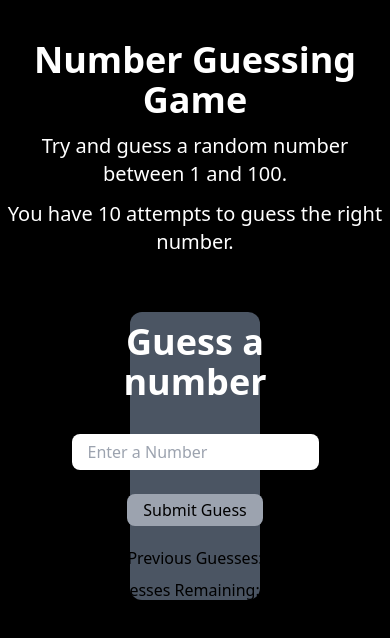
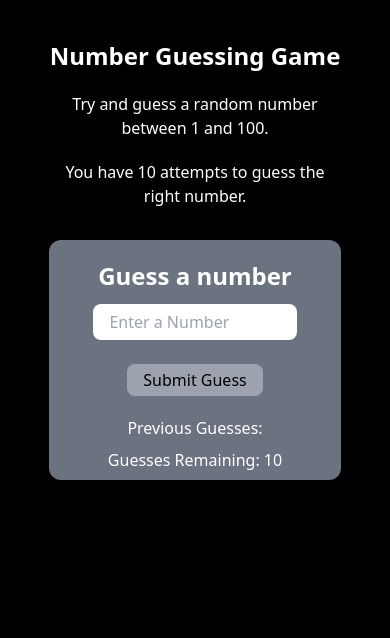
Before and after one commit to Shivansh-OP/Number-Guessing-Game, a website: page src/index.html in a window 390 px wide. Drawn offline with Linux system fonts and the light colour scheme.

Commit message:
responsive

```diff
--- a/src/index.html
+++ b/src/index.html
@@ -8,24 +8,24 @@
     <script src="script.js"></script>
 </head>
 <body class="bg-black">
-    <h1 class="text-4xl font-bold text-white text-center mt-10">
+    <h1 class="text-2xl md:text-4xl font-bold text-white text-center mt-10">
         Number Guessing Game
     </h1>
-    <h3 class="text-xl text-white text-center mt-3">
+    <h3 class="mx-10 mt-5 md:text-xl text-white text-center md:mt-3">
         Try and guess a random number between 1 and 100.
     </h3>
-    <h3 class="text-xl text-white text-center mt-3">
+    <h3 class="mx-16 mt-5 md:text-xl text-white text-center md:mt-3">
         You have 10 attempts to guess the right number.
     </h3>
-    <div class="flex justify-center items-center mt-14">
-        <div id="changeHeight" class="h-72 w-1/3 flex justify-center items-center bg-gray-600 rounded-xl">
+    <div class="flex justify-center items-center mt-8 md:mt-14">
+        <div id="changeHeight" class="w-3/4 bg-gray-500 flex justify-center items-center md:h-72 md:w-1/3 md:bg-gray-600 rounded-xl">
             <form>
-                <h1 class="text-4xl font-semibold text-center text-white m-5">
+                <h1 class="text-2xl mt-5 md:text-4xl font-semibold text-center text-white md:m-5">
                     Guess a number
                 </h1>
                 <div class="flex justify-center items-center">
                     <input type="number" id="userGuess" placeholder="Enter a Number"
-                    class="rounded-lg py-1.5 pl-4 m-3 outline-none
+                    class="w-3/4 rounded-lg py-1.5 pl-4 m-3 outline-none
                     [appearance:textfield] [&::-webkit-outer-spin-button]:appearance-none [&::-webkit-inner-spin-button]:appearance-none">
                 </div>
                 <div class="flex justify-center items-center">
@@ -35,18 +35,18 @@
                     </button>
                 </div>
                 <div id="hmm">
-                    <p class="text-center m-2">
+                    <p class="text-center text-white m-2">
                         Previous Guesses:
                         <span id="previousGuess">
                         </span>
                     </p>
-                    <p class="text-center m-2">
+                    <p class="text-center text-white m-2">
                         Guesses Remaining:
                         <span id="remainingGuess">
                             10
                         </span>
                     </p>
-                    <p id="numberLowOrHigh" class="text-center"></p>
+                    <p id="numberLowOrHigh" class="text-center text-white mb-2"></p>
                 </div>
             </form>
         </div>
--- a/src/script.js
+++ b/src/script.js
@@ -15,7 +15,7 @@ document.addEventListener('DOMContentLoaded', () => {
     if (playGame) {
         document.addEventListener('submit', (e) => {
             e.preventDefault()
-            const guess = userGuess.value
+            const guess = parseInt(userGuess.value)
             validateGuess(guess)
         })
     }
@@ -42,7 +42,7 @@ document.addEventListener('DOMContentLoaded', () => {
 
     function checkGuess(guess) {
         if (guess === randomGuess){
-            displayMessage(`You Guessed it Right :)`);
+            displayMessage(`You Guessed it Right!! Number is ${randomGuess} :)`);
             endGame();
         }
         else if (guess < randomGuess) {
@@ -61,7 +61,7 @@ document.addEventListener('DOMContentLoaded', () => {
     }
 
     function displayMessage(message) {
-        changeHeight.classList.add("h-80")
+        changeHeight.classList.add("md:h-80")
         numberLowOrHigh.innerHTML = `${message}`;
     }
 
@@ -71,7 +71,7 @@ document.addEventListener('DOMContentLoaded', () => {
         p.classList.add('button');
         p.innerHTML =
         `
-            <h2 id="startNewGame" class="flex justify-center items-center text-white cursor-pointer">
+            <h2 id="startNewGame" class="flex justify-center items-center text-white font-bold mb-5 cursor-pointer">
                 Start a New Game
             </h2>
         `;
```
Also changed, not shown: public/style.css.
